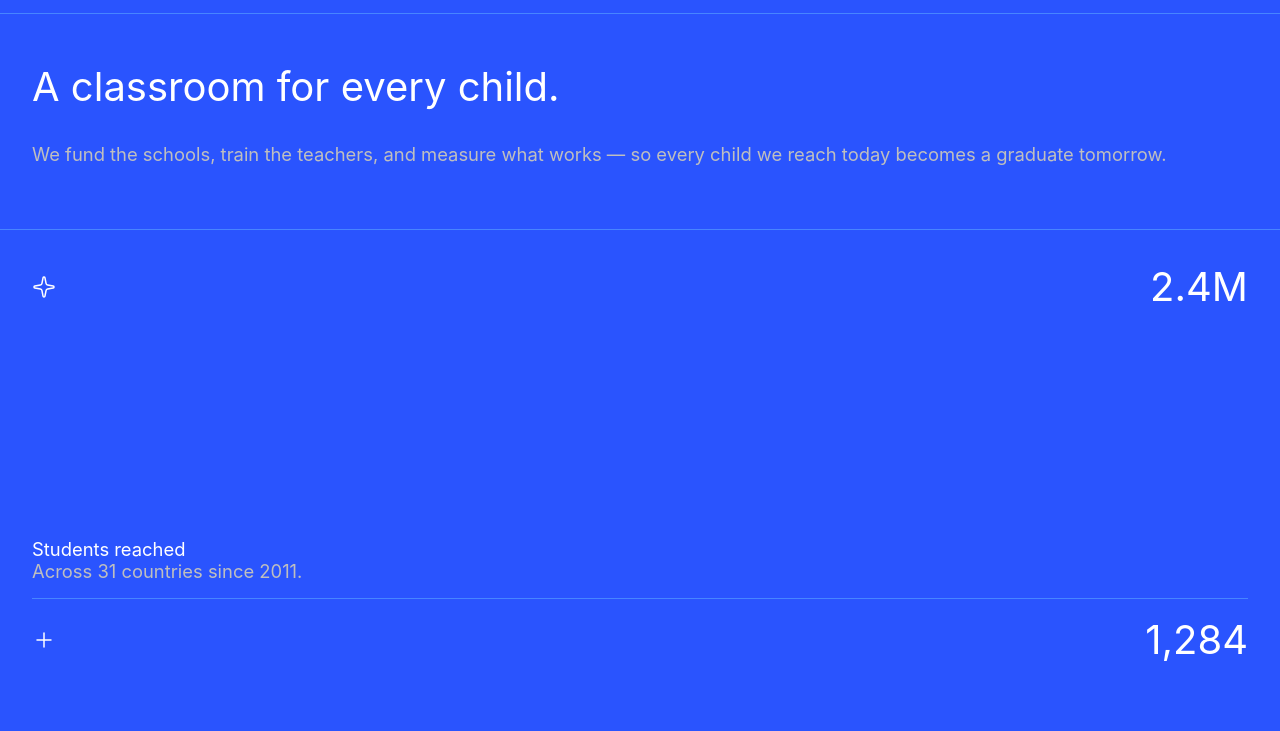
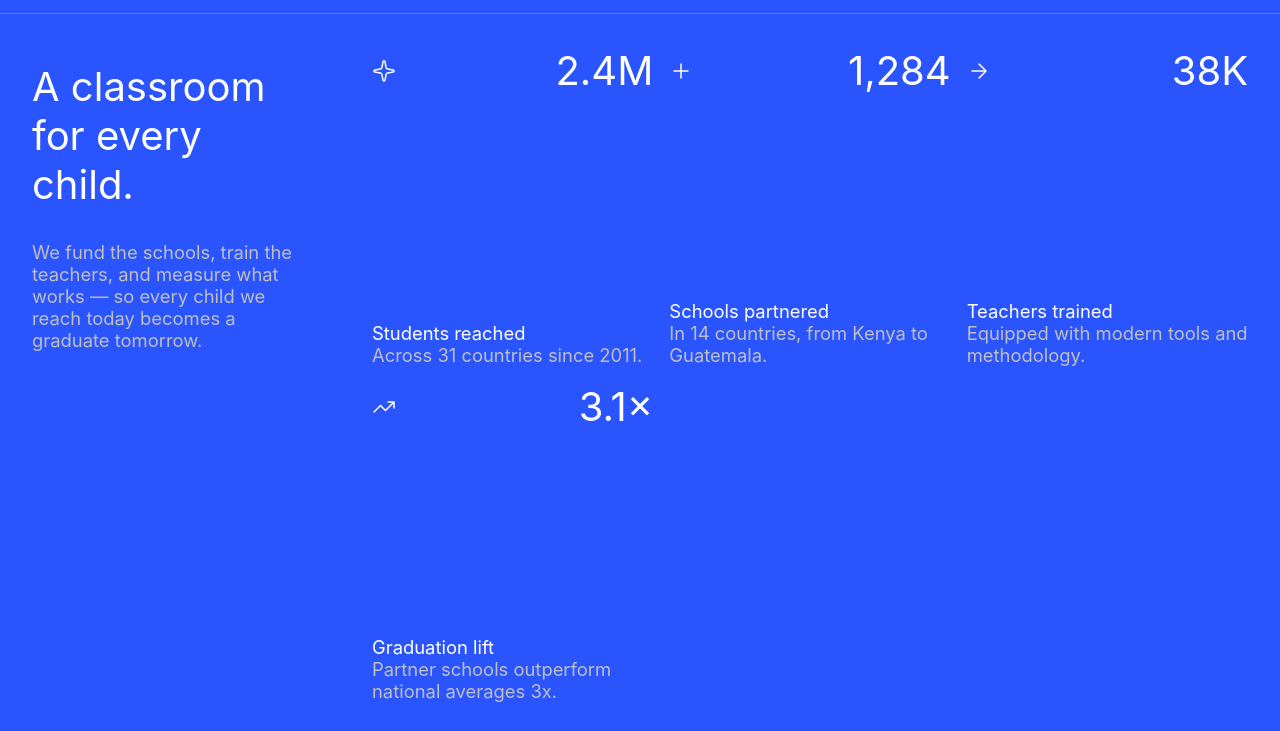
Before and after one commit to GuiSantosMacedo1/grid-landing-page-main, a plain HTML site: page index.html in a window 1280 px wide. Shown: the part 43-774 px from the top of the page. Drawn offline with Linux system fonts and the light colour scheme.

Commit message:
feat: atualizar a seção de estatísticas e adicionar responsividade ao layout principal

```diff
--- a/index.html
+++ b/index.html
@@ -22,6 +22,7 @@
     </label>
   </header>
   <hr>
+<main>
 
     <!-- Hero -->
     <section class="hero">
@@ -43,7 +44,7 @@
             <span>Across 31 countries since 2011.</span>
           </div>
         </li>
-      <hr>
+
       <li>
         <div class="icon">
           <img src="assets/images/icon-plus.svg" alt="globe icon">
@@ -54,7 +55,6 @@
           <span>In 14 countries, from Kenya to Guatemala.</span>
         </div>
       </li>
-    <hr>
       <li>
         <div class="icon">
           <img src="assets/images/icon-arrow-right.svg" alt="graduation icon">
@@ -65,7 +65,6 @@
           <span>Equipped with modern tools and methodology.</span>
         </div>
       </li>
-    <hr>
       <li>
         <div class="icon">
           <img src="assets/images/icon-trending-up.svg" alt="chart icon">
@@ -79,6 +78,7 @@
     </ul>
     </section>
   <hr>
+</main>
   <!-- Footer -->
   <footer>
     © 2026 Bridge Collective
--- a/style.css
+++ b/style.css
@@ -184,3 +184,18 @@ footer{
 .menu-toggle:checked ~ .menu-panel {
   display:block;
 }
+
+@media (min-width: 768px) {
+  main{
+    display:flex;
+  }
+  .hero {
+    width: 30rem;
+  }
+  .stats {
+    ul{
+    display:grid;
+    grid-template-columns: repeat(3, 1fr);
+    }
+  }
+}
```
Lines whose indentation alone changed are shown as unchanged.
